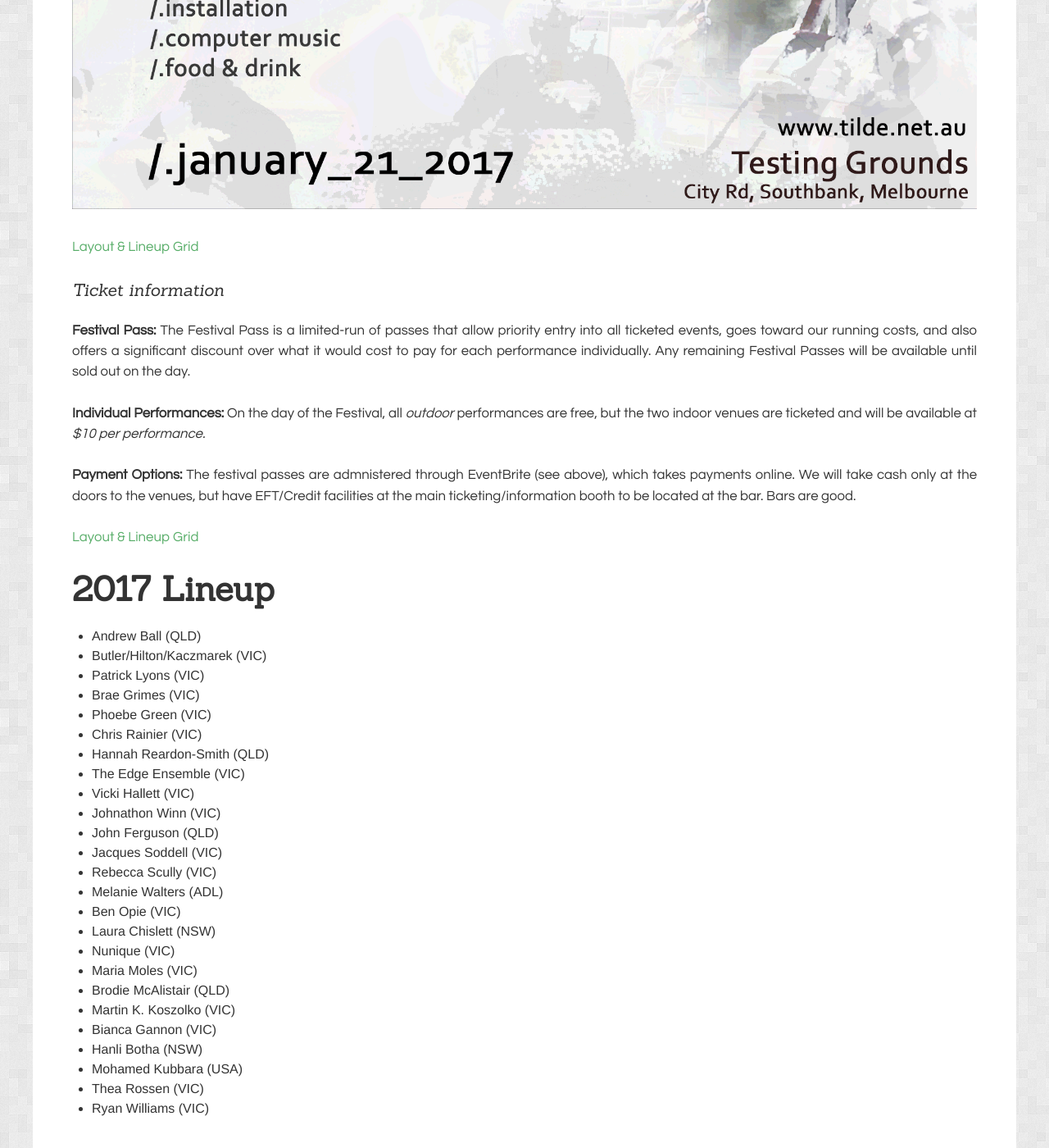
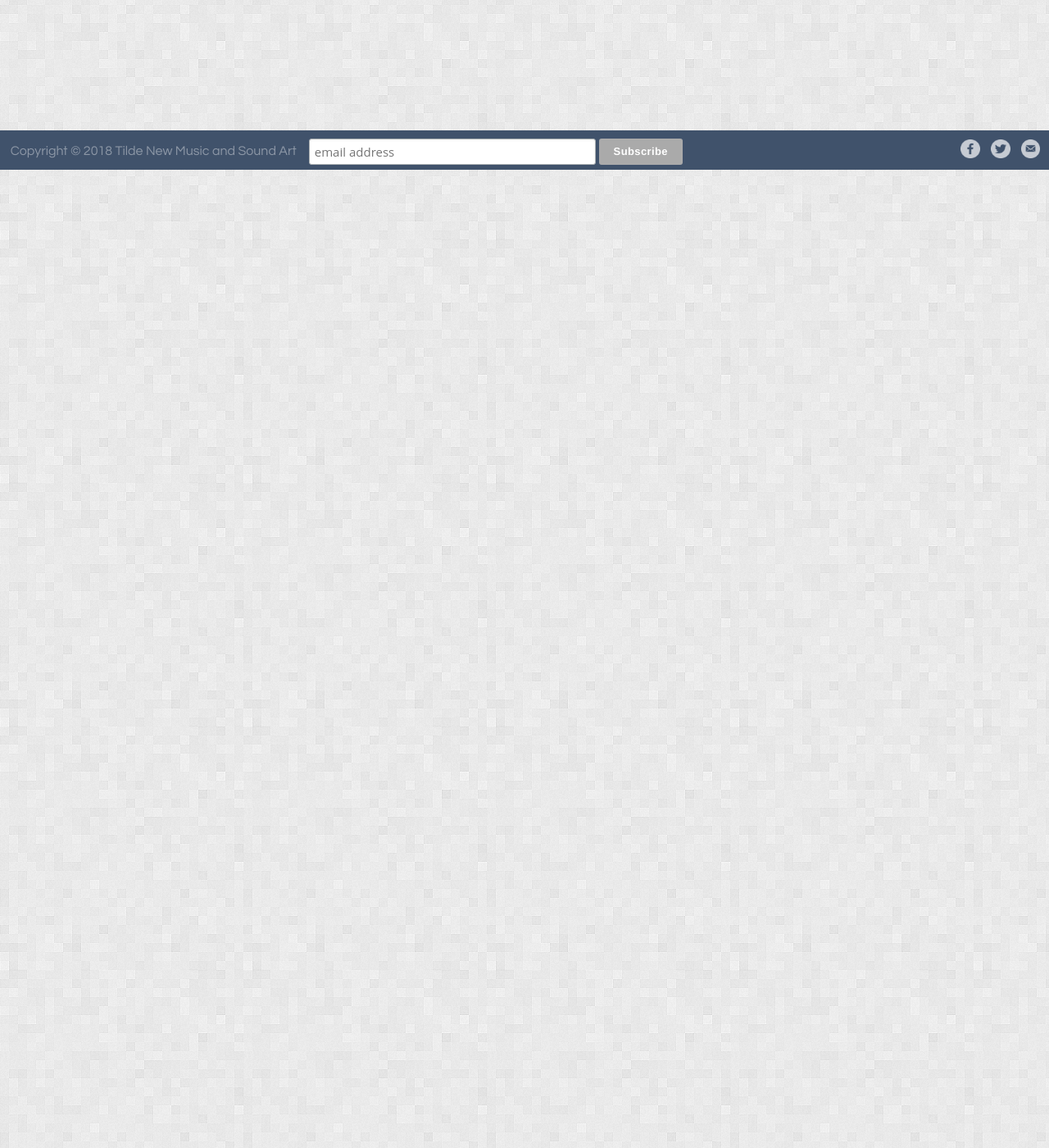
Before and after one commit to unclewalter/tilde-festival-website, a Jekyll site: the page built from pages/festival.md, in a window 1280 px wide and 1400 px high, scrolled down 1193 px. Shown: the whole window at 82% size. Built offline with Jekyll 4.4.1, drawn with Linux system fonts in a browser that asks for light colours; some of the changed text lies outside the part shown.

Commit message:
update fest.

```diff
--- a/pages/festival.md
+++ b/pages/festival.md
@@ -4,57 +4,7 @@
 permalink: /festival/
 published: true
 ---
-[2014](/fest2014) ⋅ [2015](/fest2015) ⋅ [2016](/fest2016)
+[2014](/fest2014) ⋅ [2015](/fest2015) ⋅ [2016](/fest2016) [2017](/fest2017)
 
-
-The Tilde New Music Festival is a biennial celebration of new and experimental music covering notated and improvised music, sound art, and the intersections with other art forms. Held in Melbourne in January, the festival offers a grass-roots atmosphere with food, drink, installations, performances, and much more.
-
-## The next Tilde New Music Festival will be held on Saturday 19th January, 2019 at Testing Grounds in Southbank, Melbourne
-
-Want to join the Tilde team?
-
-**Send an email to [info@tilde.net.au](info@tilde.net.au)**
-
-
-
-![tilde_banner1]({{site.baseurl}}/images/banner2-opt.png)
-
-
-[Layout & Lineup Grid](/grid/)
-
-## Ticket information
-**Festival Pass:** The Festival Pass is a limited-run of passes that allow priority entry into all ticketed events, goes toward our running costs, and also offers a significant discount over what it would cost to pay for each performance individually. Any remaining Festival Passes will be available until sold out on the day.
-
-**Individual Performances:** On the day of the Festival, all *outdoor* performances are free, but the two indoor venues are ticketed and will be available at *$10 per performance.*
-
-**Payment Options:** The festival passes are admnistered through EventBrite (see above), which takes payments online. We will take cash only at the doors to the venues, but have EFT/Credit facilities at the main ticketing/information booth to be located at the bar. Bars are good.
-
-[Layout & Lineup Grid](/grid/)
-
-# 2017 Lineup
-
-- Andrew Ball (QLD)
-- Butler/Hilton/Kaczmarek (VIC)
-- Patrick Lyons (VIC)
-- Brae Grimes (VIC)
-- Phoebe Green (VIC)
-- Chris Rainier (VIC)
-- Hannah Reardon-Smith (QLD)
-- The Edge Ensemble (VIC)
-- Vicki Hallett (VIC)
-- Johnathon Winn (VIC)
-- John Ferguson (QLD)
-- Jacques Soddell (VIC)
-- Rebecca Scully (VIC)
-- Melanie Walters (ADL)
-- Ben Opie (VIC)
-- Laura Chislett (NSW)
-- Nunique (VIC)
-- Maria Moles (VIC)
-- Brodie McAlistair (QLD)
-- Martin K. Koszolko (VIC)
-- Bianca Gannon (VIC)
-- Hanli Botha (NSW)
-- Mohamed Kubbara (USA)
-- Thea Rossen (VIC)
-- Ryan Williams (VIC)
+# Tilde New Music Festival 2019.
+## January 19th, 2019.
```
